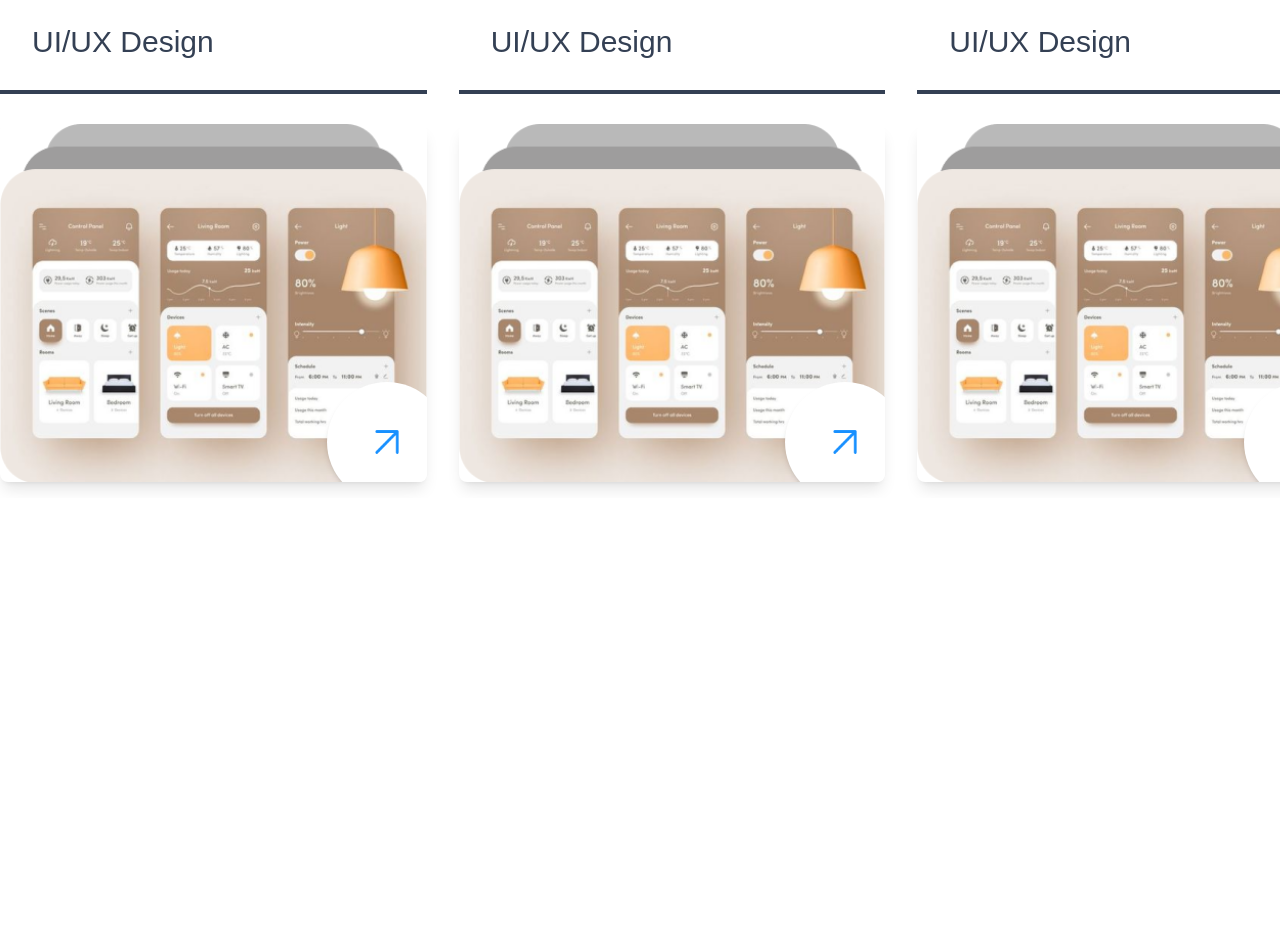
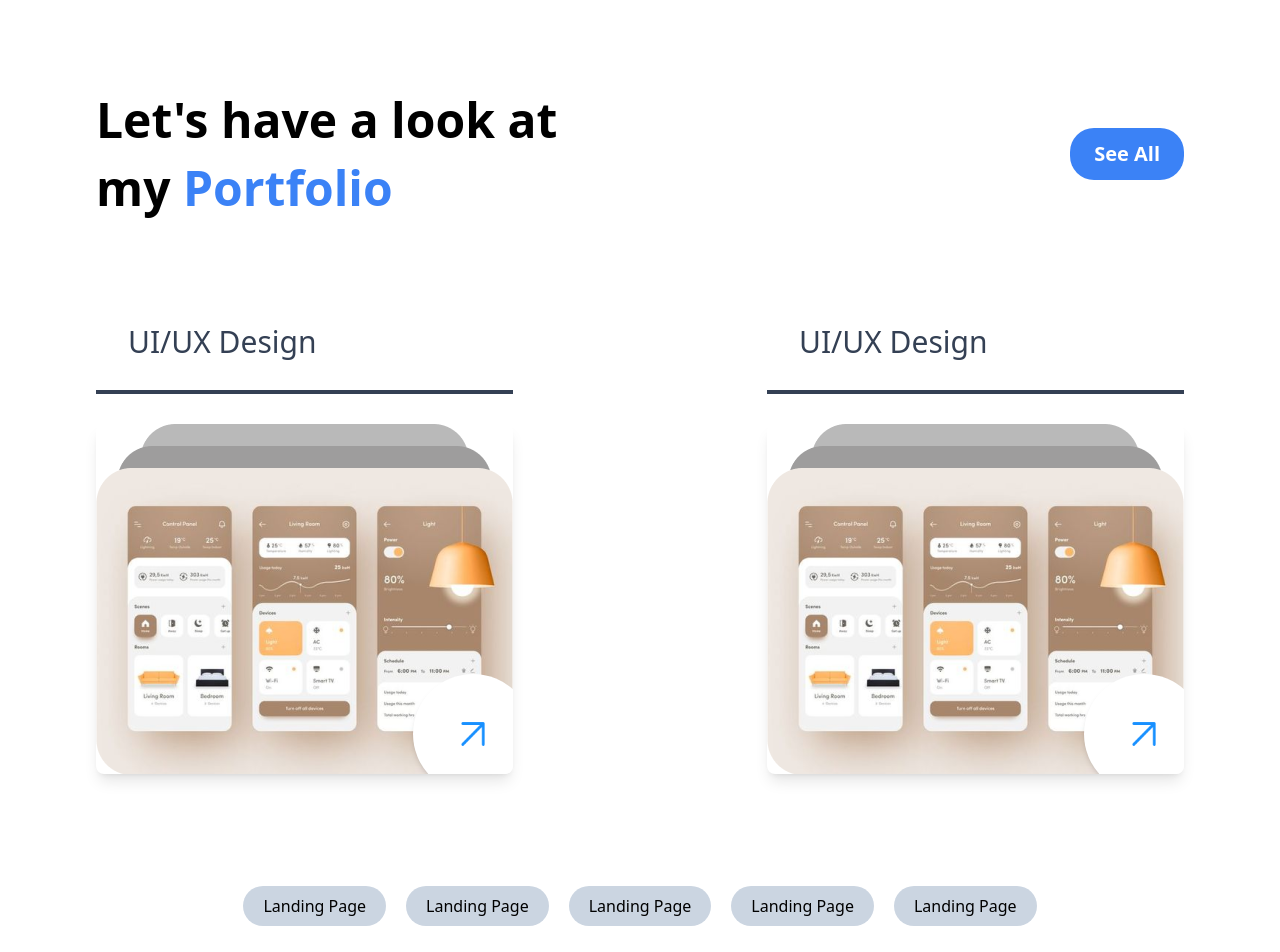
Before and after one commit to boulanouarmohamed1/DevSprint, a Next.js app in the folder devsprint/: page / in a window 1280 px wide. Shown: the top 952 px of the page. Before the commit the page ends 800 px from the top, so only its background shows below. Built offline with nearby package versions, Linux system fonts and the light colour scheme.

Commit message:
random push

```diff
--- a/devsprint/src/components/Services.jsx
+++ b/devsprint/src/components/Services.jsx
@@ -9,23 +9,34 @@ const Services = () => {
           title: "UI/UX Design",
           image: "/assets/Frame 61.png",
         },
-        {
-          title: "UI/UX Design",
-          image: "/assets/Frame 61.png",
-        },
-        {
-          title: "UI/UX Design",
-          image: "/assets/Frame 61.png",
-        },
+
       ];
   return (
-    <div className="bg-white pt-6">
-      <div className="flex overflow-x-auto space-x-4 pb-4 sm:space-x-6 lg:space-x-8">
+    <div className="bg-white m-14  flex flex-col text-left justify-center items-center gap-28 p-10">
+      <div className="flex justify-between items-center gap-10 w-full">
+        <div className="text-left ">
+          <h1 className="text-5xl font-bold mb-5">Let's have a look at</h1>
+          <h1 className="text-5xl font-bold">my <span className="text-blue-500">Portfolio</span></h1>
+        </div>
+        <button className="px-6 text-white py-3 text-xl rounded-3xl font-bold bg-blue-500">See All</button>
+      </div>
+      <div className="flex justify-between w-full  ">
         {services.map((service, index) => (
-          <div key={index} className="flex-none w-full sm:w-1/2 lg:w-1/3">
+          <div key={index} className="">
             <Service titre={service.title} image={service.image} />
           </div>
         ))}
+      </div>
+      <div className="flex justify-between items-center gap-5 ">
+        <button className="px-5 py-2 rounded-3xl bg-slate-300">Landing Page</button>
+        <button className="px-5 py-2 rounded-3xl bg-slate-300">Landing Page</button>
+        <button className="px-5 py-2 rounded-3xl bg-slate-300">Landing Page</button>
+        <button className="px-5 py-2 rounded-3xl bg-slate-300">Landing Page</button>
+        <button className="px-5 py-2 rounded-3xl bg-slate-300">Landing Page</button>
+      </div>
+      <div className="flex justify-between items-center gap-5 flex-col ">
+      <h1 className="text-5xl font-bold mb-5">Lirante - Food Dilvery Solution</h1>
+      <h1 className="text-xl  mb-5 w-1/2">LLorem ipsum dolor sit amet, consectetur adipiscing elit. Sed congue interdum ligula a dignissim. Lorem ipsum dolor sit amet, consectetur adipiscing elit. Sed lobortis orci elementum egestas lobortis.</h1>
       </div>
     </div>
   )
--- a/devsprint/src/styles/globals.css
+++ b/devsprint/src/styles/globals.css
@@ -1,30 +1,3 @@
 @tailwind base;
 @tailwind components;
 @tailwind utilities;
-
-.scrollbar-hidden::-webkit-scrollbar {
-  display: none;
-}
-
-.scrollbar-hidden {
-  -ms-overflow-style: none;
-  scrollbar-width: none;
-}
-
-:root {
-  --background: #ffffff;
-  --foreground: #171717;
-}
-
-@media (prefers-color-scheme: dark) {
-  :root {
-    --background: #0a0a0a;
-    --foreground: #ededed;
-  }
-}
-
-body {
-  color: var(--foreground);
-  background: var(--background);
-  font-family: Arial, Helvetica, sans-serif;
-}
```
